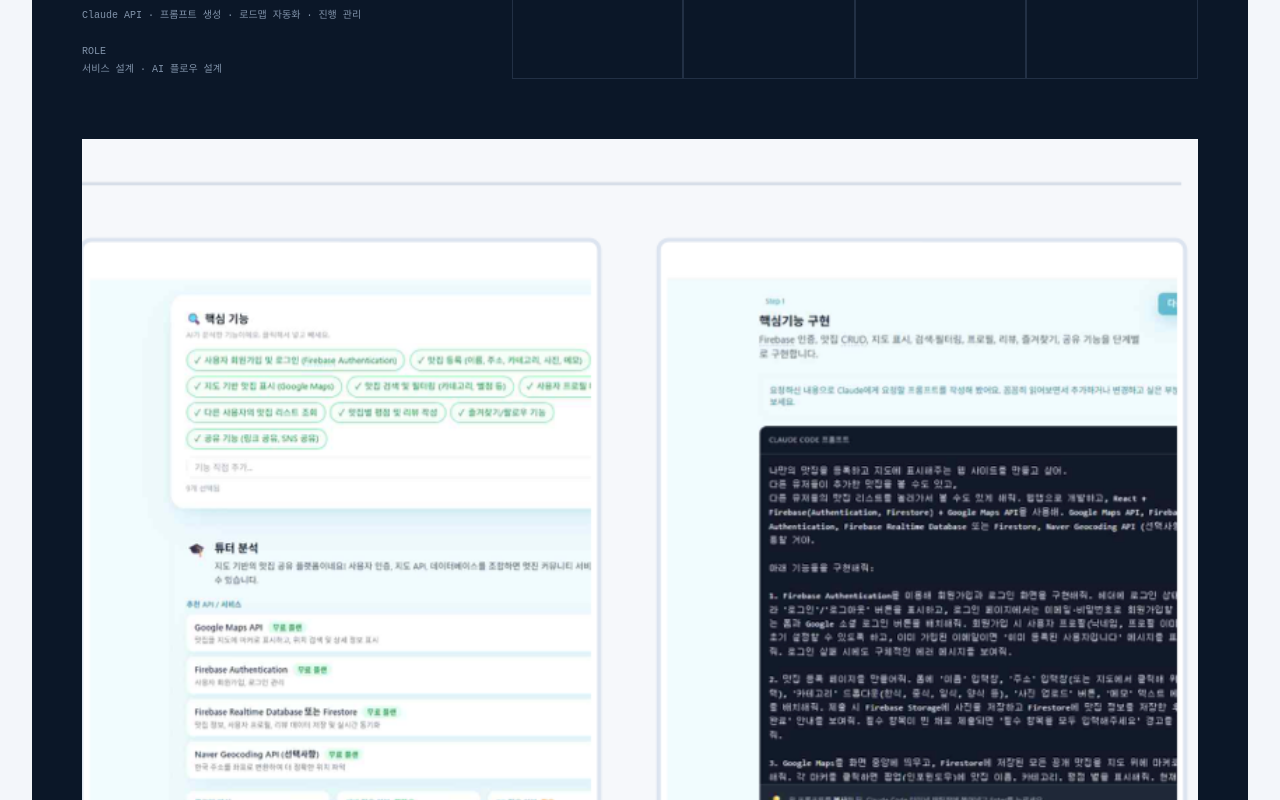
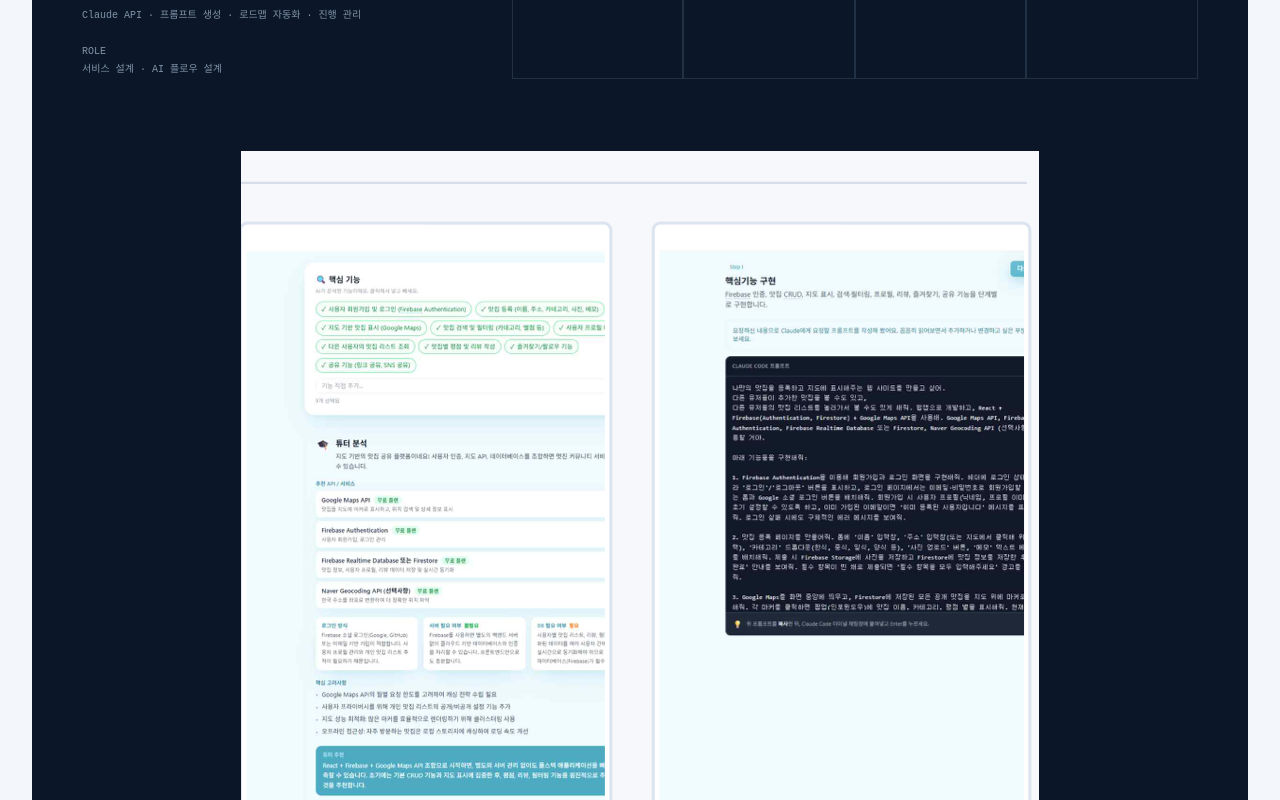
Before and after one commit to yongho0720/portfolio, a React (Vite) app: page / in a window 1280 px wide. Shown: the part 6260-7060 px from the top of the page. Built offline with nearby package versions, Linux system fonts and the light colour scheme; a web font is replaced by a local one.

Commit message:
Limit AI coaching image size

```diff
--- a/src/styles/global.css
+++ b/src/styles/global.css
@@ -161,7 +161,7 @@
 .project-image { margin: 0; width: 100%; }
 .project-image img { width: 100%; height: auto; object-fit: contain; transition: transform .35s ease; }
 .project-image:hover img { transform: scale(1.015); }
-.vibe-flow-image { grid-column: 1 / -1; margin: 0; }
+.vibe-flow-image { grid-column: 1 / -1; width: 100%; max-width: 798px; margin: 12px auto 0; }
 .vibe-flow-image img { width: 100%; height: auto; object-fit: contain; }
 
 @media (max-width: 768px) {
```
